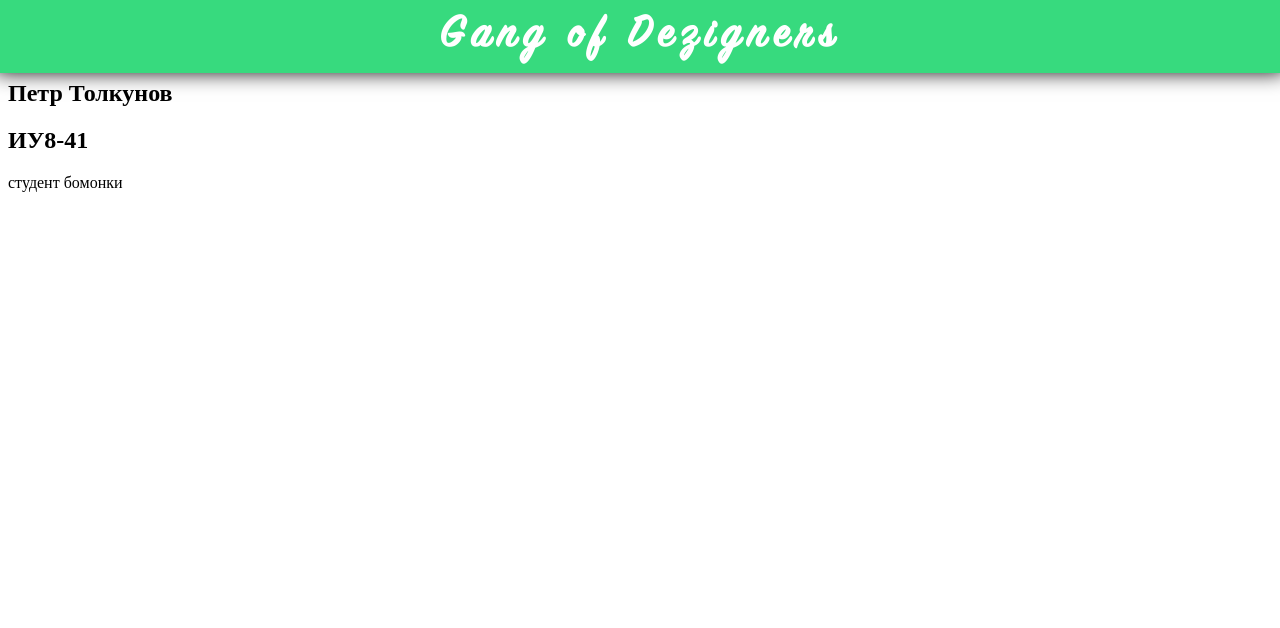
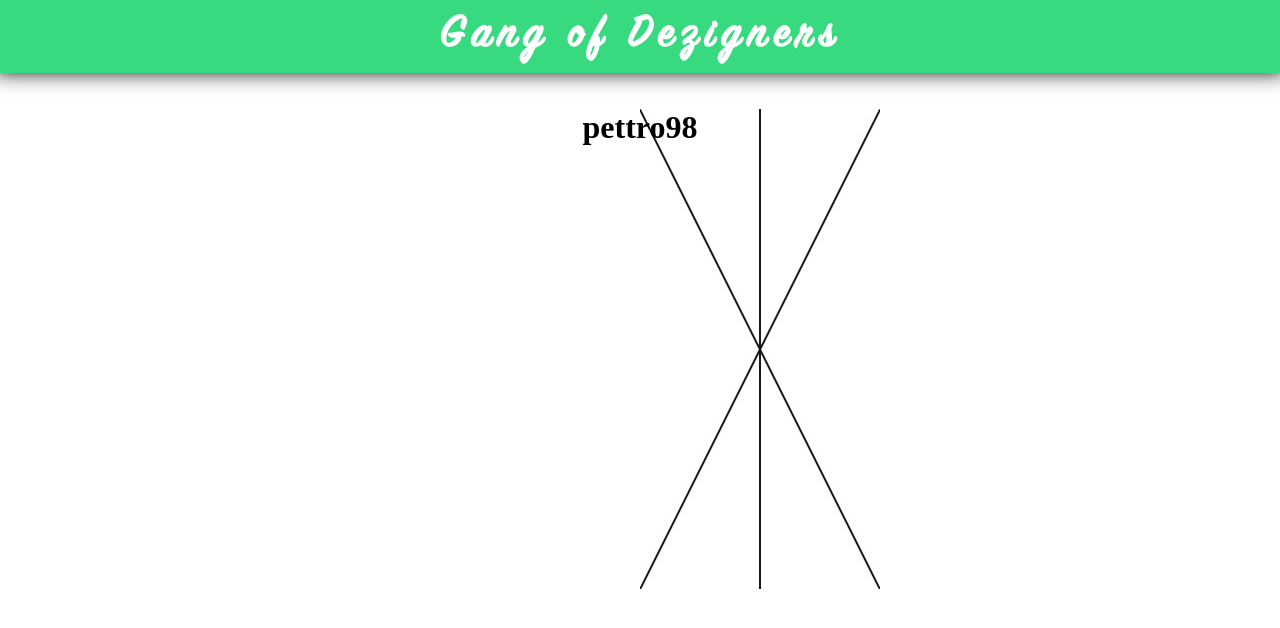
Before and after one commit to BugLight/gang-of-dezigners, a Vue app: page / in a window 1280 px wide. Built offline with nearby package versions, Linux system fonts and the light colour scheme.

Commit message:
Member photo

```diff
--- a/src/components/app.js
+++ b/src/components/app.js
@@ -13,7 +13,8 @@ export default {
 	    		first: 'Петр',
 	    		last: 'Толкунов',
 	    		group: 'ИУ8-41',
-	    		desc: 'студент бомонки'
+	    		desc: 'студент бомонки',
+                photo: '/static/maket.jpg'
 	    	}
     	};
     },
@@ -25,7 +26,8 @@ export default {
                 first={this.info.first}
                 last={this.info.last}
                 group={this.info.group}
-                desc={this.info.desc}>
+                desc={this.info.desc}
+                photo={this.info.photo}>
             </member>
         </div>;
     }
--- a/src/components/member.js
+++ b/src/components/member.js
@@ -1,5 +1,5 @@
 export default {
-	props : ['nick', 'first', 'last', 'group', 'desc'],
+	props : ['nick', 'first', 'last', 'group', 'desc', 'photo'],
     computed: {
         fullname () {
             return this.first + ' ' + this.last;
@@ -7,10 +7,8 @@ export default {
     },
 	render (h) {
 		return <div class="member">
+            <img class="member__photo" src={this.photo}/>
     		<h1 class="member__nick">{this.nick}</h1>
-    		<h2 class="member__name">{this.fullname}</h2>
-    		<h2 class="member__group">{this.group}</h2>
-    		<p class="member__desc">{this.desc}</p>
 		</div>;
 	}
 }
--- a/static/main.css
+++ b/static/main.css
@@ -1,5 +1,6 @@
 body {
   background-color: white;
+  padding-top: 80px;
 }
 
 .header {
@@ -26,3 +27,12 @@ body {
   font-size: 6vmin;
   font-weight: 900;
 }
+
+.member {
+    text-align: center;
+}
+
+.member__photo {
+    position: absolute;
+    z-index: -1;
+}
```
Also changed, not shown: static/maket.jpg (added).
